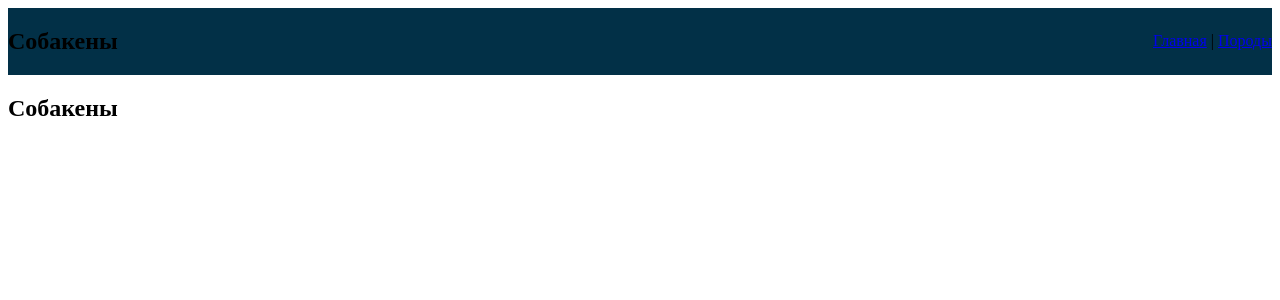
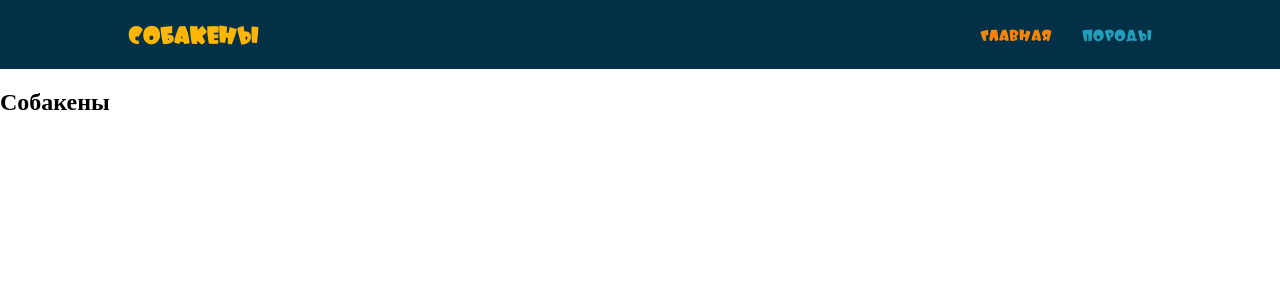
Before and after one commit to lexev97/vue-sobakens, a Vue app: page / in a window 1280 px wide. Shown: the top 300 px of the page. Built offline with nearby package versions, Linux system fonts and the light colour scheme.

Commit message:
feat: make header

```diff
--- a/package.json
+++ b/package.json
@@ -25,6 +25,7 @@
     "@vue/eslint-config-typescript": "^9.1.0",
     "eslint": "^7.32.0",
     "eslint-plugin-vue": "^8.0.3",
+    "file-loader": "^6.2.0",
     "sass": "^1.32.7",
     "sass-loader": "^12.0.0",
     "typescript": "~4.5.5"
--- a/src/App.vue
+++ b/src/App.vue
@@ -12,8 +12,6 @@ import { RouterView } from "vue-router";
 import TheHeader from "./layout/TheHeader.vue";
 import TheNavigation from "./components/TheNavigation.vue";
 
-import "./main.scss";
-
 export default defineComponent({
   components: {
     TheHeader,
--- a/src/components/TheNavigation.vue
+++ b/src/components/TheNavigation.vue
@@ -1,13 +1,46 @@
 <template>
-  <nav>
-    <RouterLink to="/">Главная</RouterLink> |
-    <RouterLink to="/breeds">Породы</RouterLink>
+  <nav class="navigation">
+    <ul class="navigation__main">
+      <li>
+        <RouterLink to="/" class="navigation__link">Главная</RouterLink>
+      </li>
+      <li>
+        <RouterLink to="/breeds" class="navigation__link">Породы</RouterLink>
+      </li>
+    </ul>
   </nav>
 </template>
 
 <script lang="ts">
+import { defineComponent } from "vue";
 import { RouterLink } from "vue-router";
-import { defineComponent } from "vue";
 
 export default defineComponent({});
 </script>
+
+<style lang="scss">
+@use "../main.scss" as *;
+
+.navigation {
+  &__main {
+    @include flex($justify: space-between);
+    gap: 30px;
+    list-style: none;
+  }
+
+  &__link {
+    color: $blue;
+    text-decoration: none;
+    transition: opacity 0.3s;
+
+    &:hover {
+      opacity: 0.6;
+    }
+  }
+}
+
+.router-link-active {
+  color: $orange;
+  transition: all 0.3s;
+}
+</style>
--- a/src/layout/TheHeader.vue
+++ b/src/layout/TheHeader.vue
@@ -1,9 +1,9 @@
 <template>
   <section class="header">
     <div class="header__container">
-      <h1 class="header__container">Собакены</h1>
+      <h1 class="header__heading">Собакены</h1>
+      <slot></slot>
     </div>
-    <slot></slot>
   </section>
 </template>
 
@@ -17,7 +17,17 @@ export default defineComponent({});
 @use "../main.scss" as *;
 
 .header {
-  @include flex($justify: space-between);
   background-color: $dark-blue;
+  font-family: "Wellwait";
+
+  &__container {
+    @include flex($justify: space-between);
+    width: 80%;
+    margin: 0 auto;
+  }
+
+  &__heading {
+    color: $yellow;
+  }
 }
 </style>
--- a/src/main.scss
+++ b/src/main.scss
@@ -1,6 +1,17 @@
+@font-face {
+    font-family: "Wellwait";
+    src: url(~@/vendor/fonts/21063.woff2);
+}
+
+body{
+    margin: 0;
+}
+
 $dark-blue: #023047;
 $light-blue: #8ecae6;
 $blue: #219ebc;
+$yellow: #FFB703;
+$orange: #FB8500;
 
 @mixin flex($direction: row, $justify: center, $align: center) {
     display: flex;
```
Also changed, not shown: src/main.ts (+6 -4 lines), src/vendor/fonts/21063.woff2 (added), 1 other file (tests, documents, lock files or other folders).
